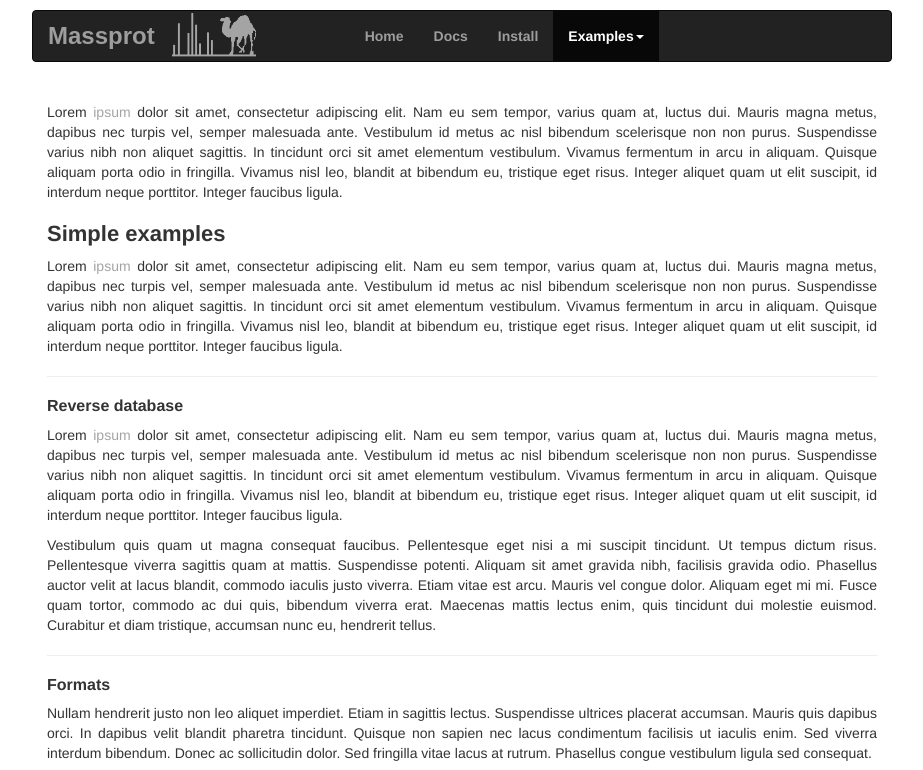
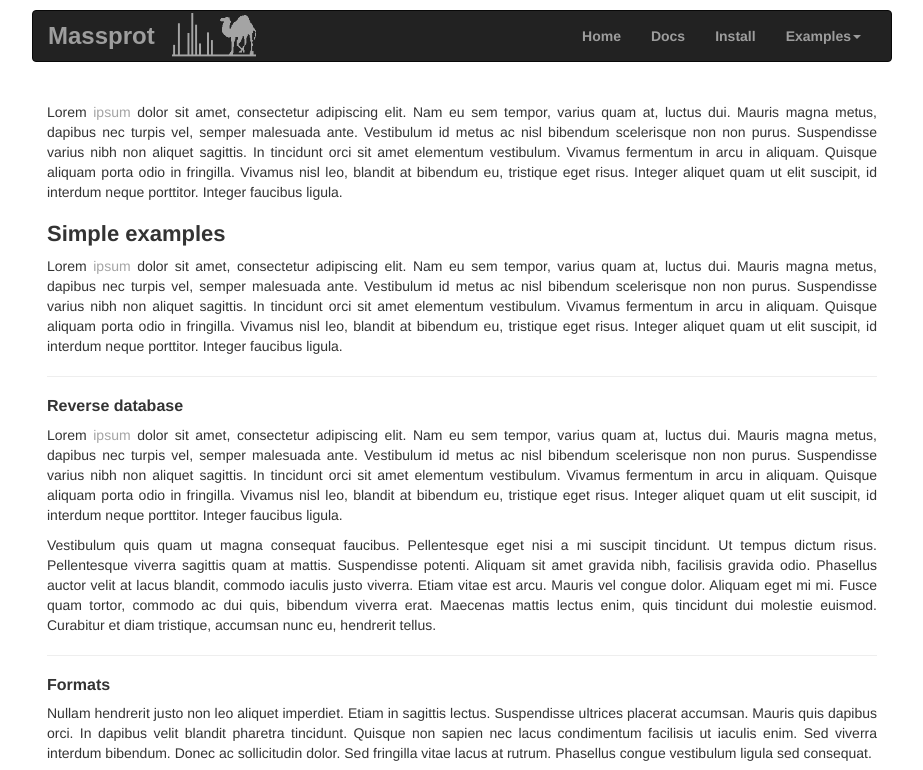
Before and after one commit to bioinformatika/massprot, a plain HTML site: page examples.html in a window 1280 px wide. Shown: the top 770 px of the page, without its empty margins (178-1101 px from the left). Drawn offline with Linux system fonts and the light colour scheme.

Commit message:
Navbar changed

```diff
--- a/examples.html
+++ b/examples.html
@@ -21,13 +21,13 @@
       <!-- Navigation bar -->
       <nav class="navbar navbar-inverse center-block">
         <div class="container-fluid">
-          <div class="navbar-header"><button type="button" class="navbar-toggle collapsed" data-toggle="collapse" data-target="#navbar" aria-expanded="false" aria-controls="navbar"><span class="sr-only">Toggle navigation</span><span class="icon-bar"></span><span class="icon-bar"></span><span class="icon-bar"></span></button><a class="navbar-brand titulo" href="index.html">Massprot</a><a href="index.html"><img src="pictures/camello2.png" href="index.html" alt="Massprot" width="90" class="img-rounded"/></a></div>
-          <div id="navbar" class="navbar-collapse collapse"><ul class="nav navbar-nav"><li><a href="#">  </a></li><li><a href="#">  </a></li><li><a href="#">  </a></li>
+          <div class="navbar-header"><button type="button" class="navbar-toggle collapsed " data-toggle="collapse" data-target="#navbar" aria-expanded="false" aria-controls="navbar"><span class="sr-only">Toggle navigation</span><span class="icon-bar"></span><span class="icon-bar"></span><span class="icon-bar"></span></button><a class="navbar-brand titulo" href="index.html">Massprot</a><a href="index.html"><img src="pictures/camello2.png" href="index.html" alt="Massprot" width="90" class="img-rounded"/></a></div>
+          <div id="navbar" class="navbar-collapse collapse"><ul class="nav navbar-nav navbar-right">
               <li><a href="index.html">Home</a></li>
               <li><a href="docs.html">Docs</a></li>
               <li><a href="install.html">Install</a></li>
-              <li  class="active"class="dropdown">
-                <a href="examples.html" class="dropdown-toggle" data-toggle="dropdown" role="button" aria-haspopup="true" aria-expanded="false">Examples<span class="caret"></span></a>
+              <li class="dropdown">
+                <a class="active" href="examples.html" class="dropdown-toggle" data-toggle="dropdown" role="button" aria-haspopup="true" aria-expanded="false">Examples<span class="caret"></span></a>
                 <ul class="dropdown-menu">
                   <li><a href="examples.html">Examples</a></li>
                   <li role="separator" class="divider"></li>
```
Also changed, not shown: docs.html (+2 -2 lines), install.html (+3 -3 lines), plantilla.html (+2 -2 lines).
